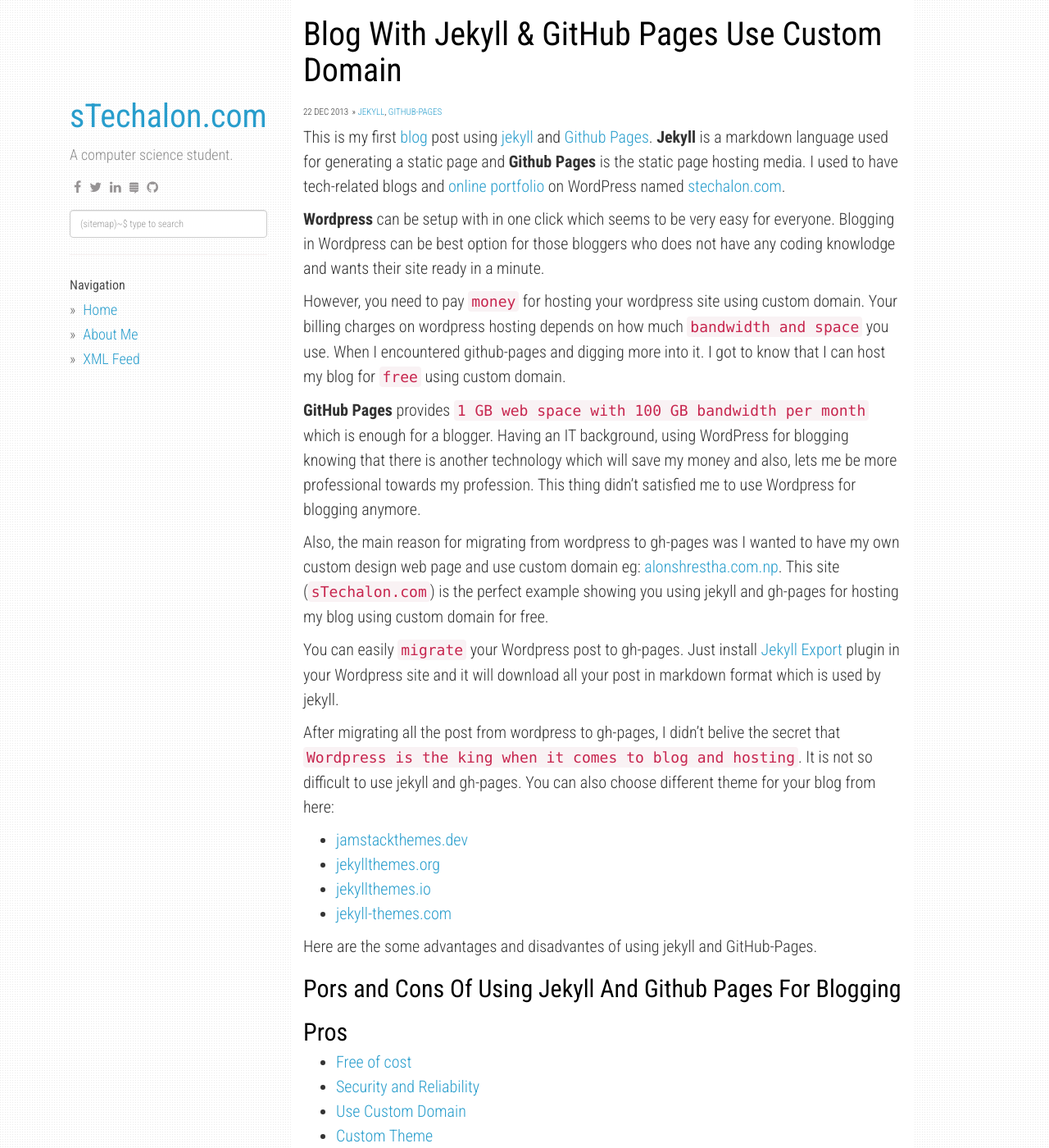
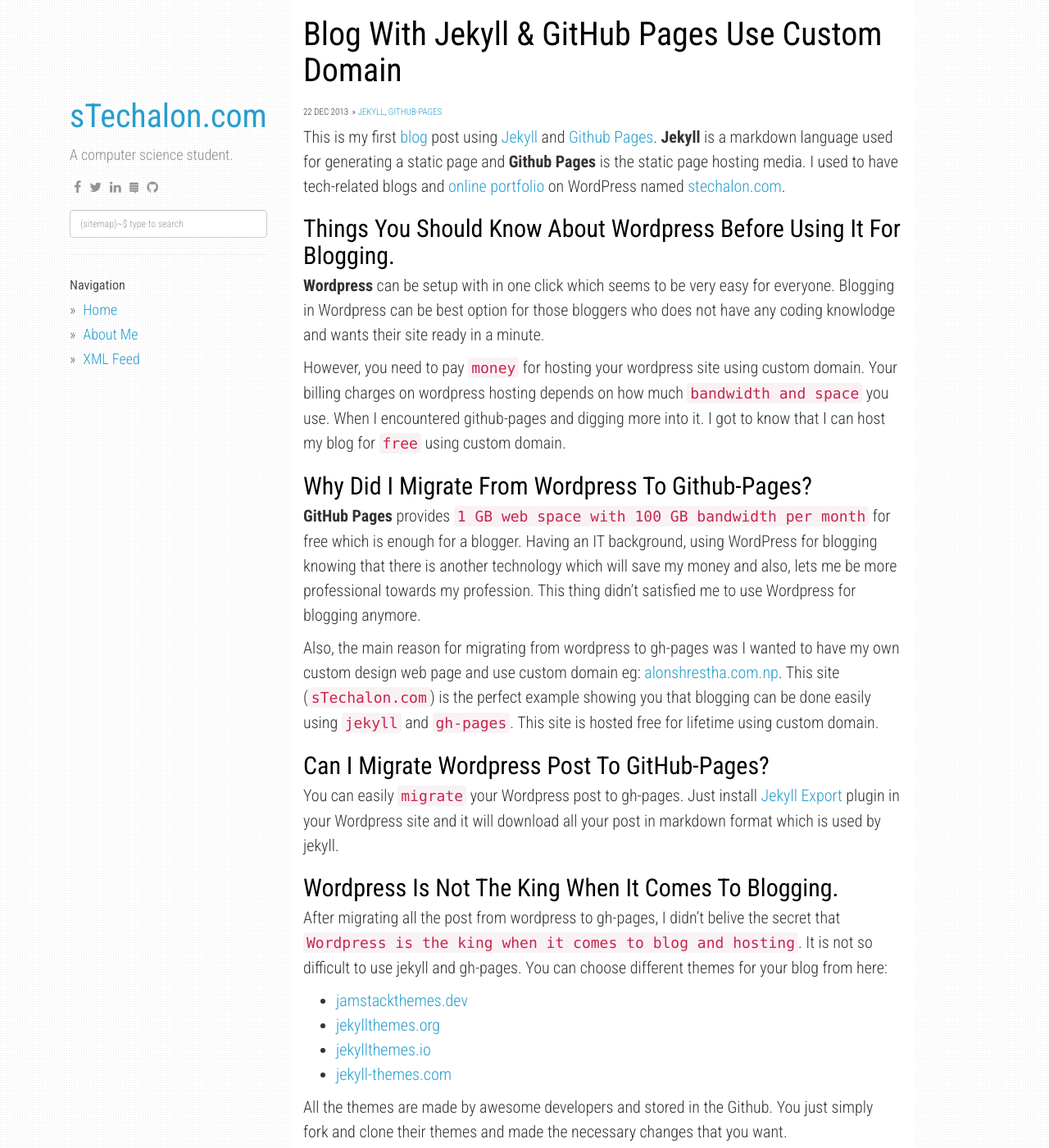
Before and after one commit to alonshrestha/stechalon.com, a Jekyll site: the page built from _posts/2019-06-27-start-blogging-with-jekyll-github-pages.md, in a window 1280 px wide and 1400 px high. Shown: the whole window at 82% size. Built offline with Jekyll 4.4.1, drawn with Linux system fonts in a browser that asks for light colours; nearby versions of some CDN libraries; comment, search, counter and statistics services are not loaded; some of the changed text lies outside the part shown.

Commit message:
Post Update

```diff
--- a/_posts/2019-06-27-start-blogging-with-jekyll-github-pages.md
+++ b/_posts/2019-06-27-start-blogging-with-jekyll-github-pages.md
@@ -13,25 +13,33 @@
 description: "Create and host your blog for free. Use Jekyll for developing blogging sites and GitHub pages for hosting your blog for free. Use custom domain in your blog."
 ---
 
-This is my first [blog](https://stechalon.com/){:target="_blank"} post using [jekyll](https://jekyllrb.com/){:target="_blank"}{:rel="nofollow"} and [Github Pages](https://pages.github.com/){:target="_blank"}{:rel="nofwollow"}. **Jekyll** is a markdown language used for generating a static page and **Github Pages** is the static page hosting media. I used to have tech-related blogs and [online portfolio](https://blog.alonshrestha.com.np//Portfolio-using-Github/){:target="_blank"} on WordPress named [stechalon.com](https://stechalon.com/){:target="_blank"}.
+This is my first [blog](https://stechalon.com/){:target="_blank"} post using [Jekyll](https://jekyllrb.com/){:target="_blank"}{:rel="nofollow"} and [Github Pages](https://pages.github.com/){:target="_blank"}{:rel="nofwollow"}. **Jekyll** is a markdown language used for generating a static page and **Github Pages** is the static page hosting media. I used to have tech-related blogs and [online portfolio](https://blog.alonshrestha.com.np//Portfolio-using-Github/){:target="_blank"} on WordPress named [stechalon.com](https://stechalon.com/){:target="_blank"}.
+## Things You Should Know About Wordpress Before Using It For Blogging.
 
 **Wordpress** can be setup with in one click which seems to be very easy for everyone. Blogging in Wordpress can be best option for those bloggers who does not have any coding knowlodge and wants their site ready in a minute.
 
 However, you need to pay `money` for hosting your wordpress site using custom domain. Your billing charges on wordpress hosting depends on how much `bandwidth and space` you use. When I encountered github-pages and digging more into it. I got to know that I can host my blog for `free` using custom domain.
 
-**GitHub Pages** provides `1 GB web space with 100 GB bandwidth per month` which is enough for a blogger. Having an IT background, using WordPress for blogging knowing that there is another technology which will save my money and also, lets me be more professional towards my profession. This thing didn't satisfied me to use Wordpress for blogging anymore.
+## Why Did I Migrate From Wordpress To Github-Pages?
 
-Also, the main reason for migrating from wordpress to  gh-pages was I wanted to have my own custom design web page and use custom domain eg: [alonshrestha.com.np](https://alonshrestha.com.np){:target="_blank"}. This site (`sTechalon.com`) is the perfect example showing you using jekyll and gh-pages for hosting my blog  using custom domain for free.
+**GitHub Pages** provides `1 GB web space with 100 GB bandwidth per month` for free which is enough for a blogger. Having an IT background, using WordPress for blogging knowing that there is another technology which will save my money and also, lets me be more professional towards my profession. This thing didn't satisfied me to use Wordpress for blogging anymore.
+
+Also, the main reason for migrating from wordpress to  gh-pages was I wanted to have my own custom design web page and use custom domain eg: [alonshrestha.com.np](https://alonshrestha.com.np){:target="_blank"}. This site (`sTechalon.com`) is the perfect example showing you that blogging can be done easily using `jekyll` and `gh-pages`. This site is hosted free for lifetime using custom domain.
+
+## Can I Migrate Wordpress Post To GitHub-Pages?
 
 You can easily `migrate` your Wordpress post to gh-pages. Just install [Jekyll Export](https://wordpress.org/plugins/jekyll-exporter/){:rel="nofollow"}{:target="_blank"} plugin in your Wordpress site and it will download all your post in markdown format which is used by jekyll.
-
-After migrating all the post from wordpress to gh-pages, I didn't belive the secret that `Wordpress is the king when it comes to blog and hosting`. It is not so difficult to use jekyll and gh-pages. You can also choose different theme for your blog from here:
+## Wordpress Is Not The King When It Comes To Blogging.
+After migrating all the post from wordpress to gh-pages, I didn't belive the secret that `Wordpress is the king when it comes to blog and hosting`. It is not so difficult to use jekyll and gh-pages. You can choose different themes for your blog from here:
 
 - [jamstackthemes.dev](https://jamstackthemes.dev/ssg/jekyll/){:rel="nofollow"}{:target="_blank"}
 - [jekyllthemes.org](http://jekyllthemes.org/){:rel="nofollow"}{:target="_blank"}
 - [jekyllthemes.io](https://jekyllthemes.io/){:rel="nofollow"}{:target="_blank"}
 - [jekyll-themes.com](https://jekyll-themes.com/){:rel="nofollow"}{:target="_blank"}
 
+All the themes are made by awesome developers and stored in the Github. You just simply fork and clone their themes and made the necessary changes that you want.
+
+{% include important.html content= "Please check the license of the themplate before using them." %}
 
 Here are the some advantages and disadvantes of using jekyll and GitHub-Pages.
 
```
Also changed, not shown: other parts of _posts/2019-06-27-start-blogging-with-jekyll-github-pages.md (+1 -3 lines).
